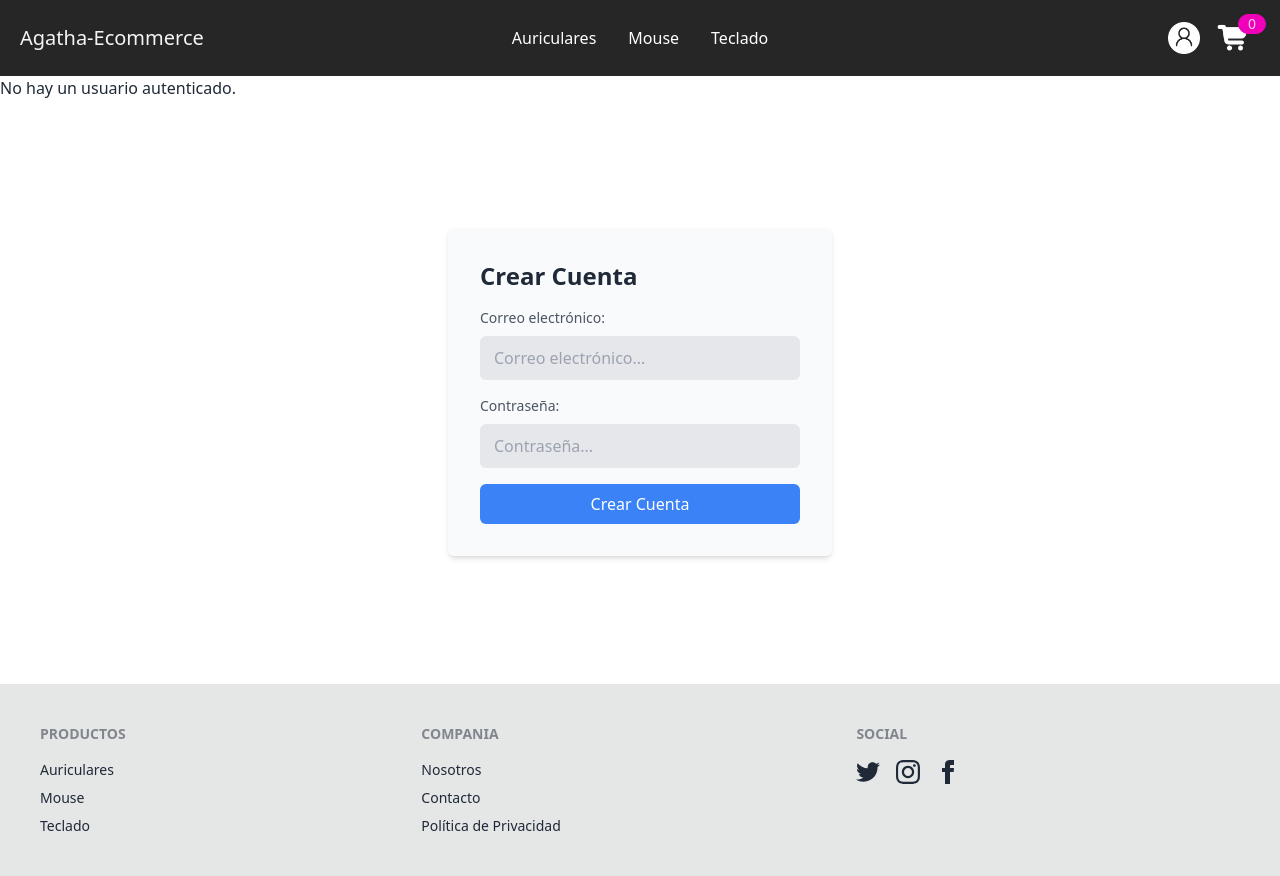
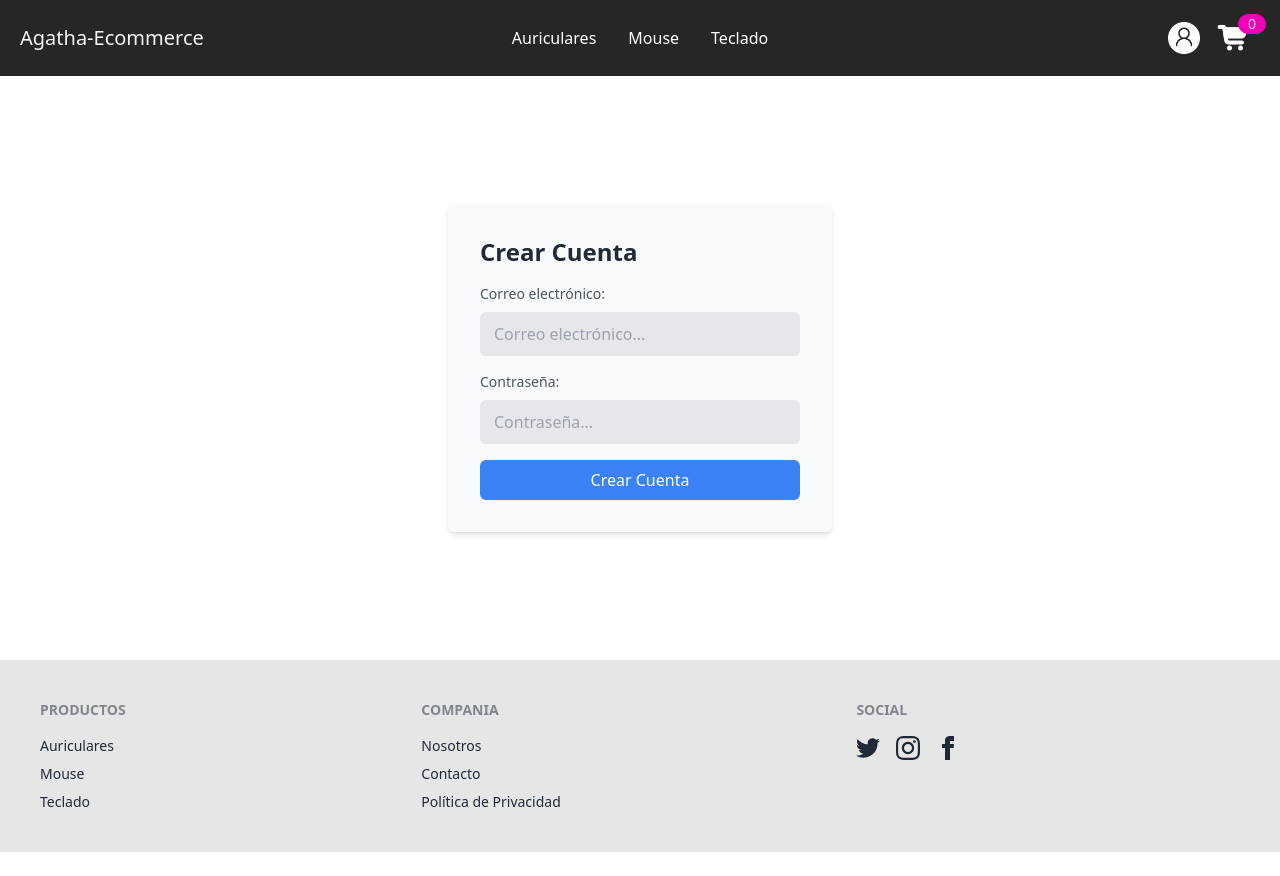
Before and after one commit to debora662/EntregaFinal-Mazzitelli, a React (Vite) app: page /singup in a window 1280 px wide. After the commit the page ends 852 px from the top, so only its background shows below. Built offline with nearby package versions, Linux system fonts and the light colour scheme; no server answers.

Commit message:
cambios auth

```diff
--- a/src/components/Auth/AuthDetails.jsx
+++ b/src/components/Auth/AuthDetails.jsx
@@ -1,6 +1,6 @@
-import {useEffect, useState} from "react";
 import {onAuthStateChanged} from "firebase/auth";
 import {auth} from "../../firebase/client";
+import { useState, useEffect } from "react";
 
 const AuthDetails = () => {
     const [authUser, setAuthUser] = useState(null);
@@ -13,20 +13,19 @@ const AuthDetails = () => {
                 setAuthUser(null)
             }
         });
-        return() => unsubscribe();
+        return unsubscribe;
     }, []);
+
 
     return (
         <div>
             {
-                authUser
-                    ? (
-                        <p>Hola, {authUser.email}!!!</p>
+                authUser ? (
+                        <p className="text-red-500">Hola, {authUser.email}</p>
                     )
                     : (
-                        <p>No hay un usuario autenticado.</p>
-                    )
-            }
+                        <p className="text-blue-800">Usuario no registrado!!!</p>
+                    )}
         </div>
     );
 }
--- a/src/components/Auth/SingIn.jsx
+++ b/src/components/Auth/SingIn.jsx
@@ -1,6 +1,8 @@
+
 import { signInWithEmailAndPassword } from 'firebase/auth';
 import {auth} from "../../firebase/client";
 import { useState } from "react";
+import AuthDetails from "./AuthDetails";
 
 
 const SingIn = () => {
@@ -18,6 +20,8 @@ const SingIn = () => {
     };
 
   return (
+    <div>
+        <AuthDetails/>
     <div className="flex items-center justify-center my-32">
             <div className="bg-gray-50 p-8 shadow-md rounded-md w-96">
                 <h2 className="text-2xl font-semibold mb-4">Iniciar Sesión</h2>
@@ -59,6 +63,7 @@ const SingIn = () => {
                 </form>
             </div>
         </div>
+        </div>
   )
 }
 
--- a/src/components/Auth/SingUp.jsx
+++ b/src/components/Auth/SingUp.jsx
@@ -1,6 +1,6 @@
-import { createUserWithEmailAndPassword } from 'firebase/auth';
+import {createUserWithEmailAndPassword} from 'firebase/auth';
 import {auth} from "../../firebase/client";
-import { useState } from "react";
+import {useState} from "react";
 
 const SingUp = () => {
     const [email, setEmail] = useState("");
--- a/src/routers/RouterPrincipal.jsx
+++ b/src/routers/RouterPrincipal.jsx
@@ -7,16 +7,15 @@ import Error404 from "../components/Error/Error404";
 import CartProvider from "../context/CartContext";
 import Cart from "../components/Cart/Cart";
 import Checkout from "../components/Checkout/Checkout";
-import AuthDetails from "../components/Auth/AuthDetails";
 import SingIn from "../components/Auth/SingIn";
 import SingUp from "../components/Auth/SingUp";
 
 const RouterPrincipal = () => {
+
     return (
         <Router>
             <CartProvider >
                 <NavBar/>
-                <AuthDetails/>
                 <Routes>
                     <Route path="/" element={<ItemListContainer greeting = 'Bienvenidos' />}/>
                     <Route path="/category/:categoryId" element={<ItemListContainer />}/>
```
